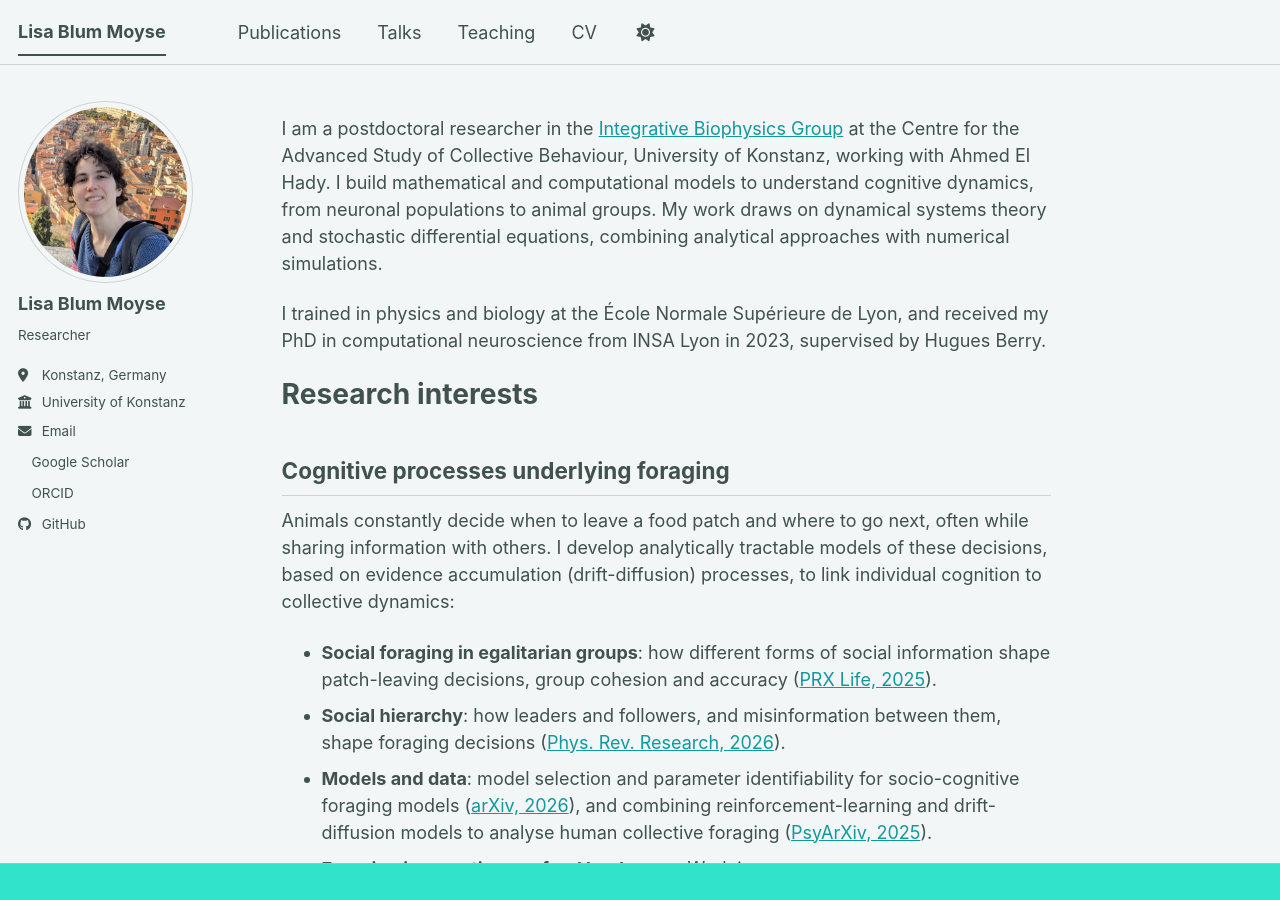
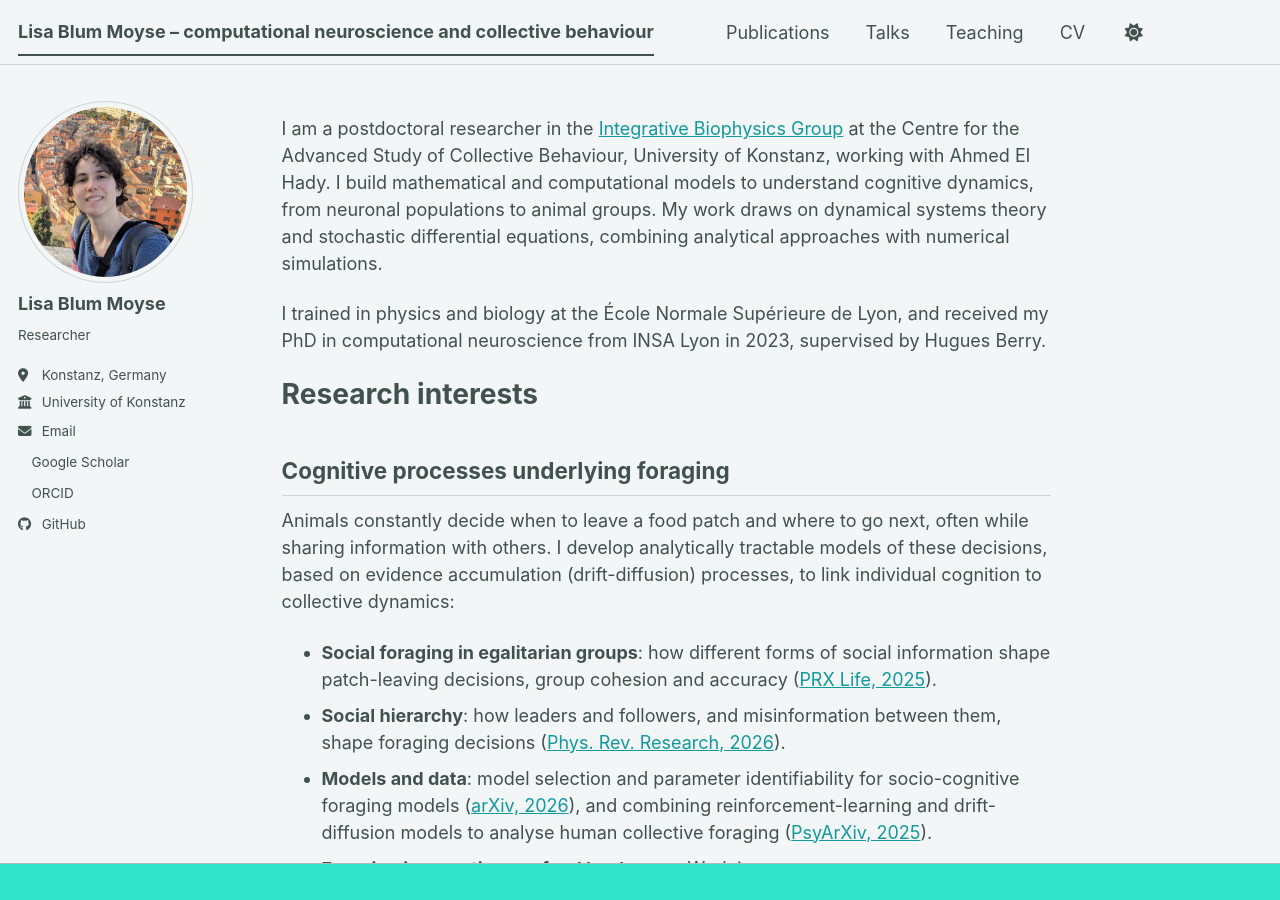
Before and after one commit to lblummoyse/lblummoyse.github.io, a Jekyll site: the page built from _pages/about.md, in a window 1280 px wide and 900 px high. Built offline with Jekyll 4.4.1, drawn with Linux system fonts in a browser that asks for light colours; a style sheet for code colours, icons or effects is not loaded.

Commit message:
Update _config.yml

```diff
--- a/_config.yml
+++ b/_config.yml
@@ -9,10 +9,10 @@
 # Basic Site Settings
 locale                   : "en-US"
 site_theme               : "mint" # The available themes options are "default", "air", "sunrise", "mint", "dirt" and "contrast"
-title                    : "Lisa Blum Moyse"
+title                    : "Lisa Blum Moyse – computational neuroscience and collective behaviour"
 title_separator          : "-"
 name                     : &name "Lisa Blum Moyse"
-description              : &description "Lisa Blum Moyse – computational neuroscience and collective behavior, University of Konstanz"   # Update this with a general description of your site, this is the default if not overridden by a page
+description              : &description "Lisa Blum Moyse – computational neuroscience and collective behaviour"   # Update this with a general description of your site, this is the default if not overridden by a page
 url                      : https://lblummoyse.github.io # The base hostname & protocol for your site e.g. "https://[your GitHub username].github.io",
                                                            # or if you already have some other page hosted on Github then use "https://[your GitHub username].github.io/[Your Repo Name]"
 baseurl                  : "" # the subpath of your site, e.g. "/blog"
```
